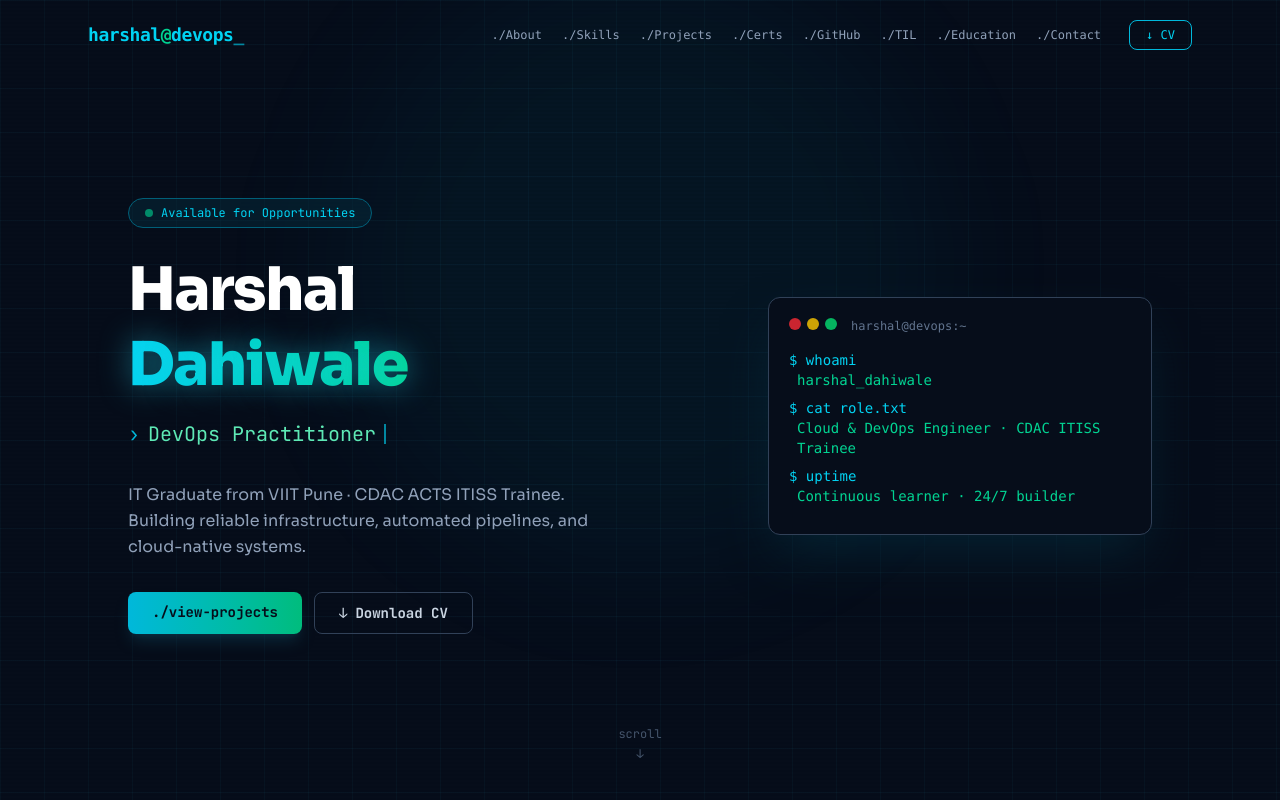
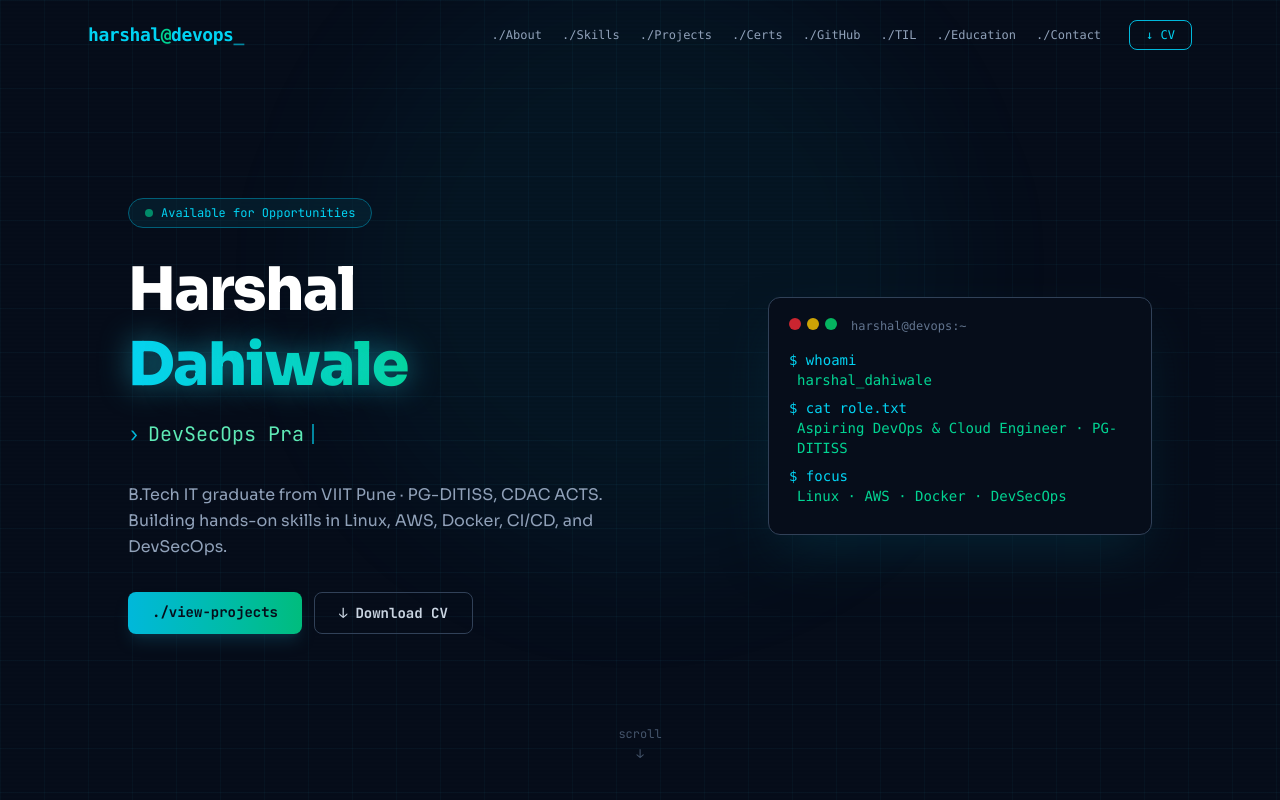
Before and after one commit to 30032003/my-portfolio, a React (Vite) app: page / in a window 1280 px wide. Shown: the top 800 px of the page. Built offline with nearby package versions, Linux system fonts and the light colour scheme.

Commit message:
Update portfolio hero section

```diff
--- a/src/App.jsx
+++ b/src/App.jsx
@@ -942,9 +942,9 @@ function TerminalPrompt() {
     { prompt: "$ whoami", out: "harshal_dahiwale" },
     {
       prompt: "$ cat role.txt",
-      out: "Cloud & DevOps Engineer · CDAC ITISS Trainee",
+      out: "Aspiring DevOps & Cloud Engineer · PG-DITISS",
     },
-    { prompt: "$ uptime", out: "Continuous learner · 24/7 builder" },
+    { prompt: "$ focus", out: "Linux · AWS · Docker · DevSecOps" },
   ];
   const [shown, setShown] = useState(0);
   useEffect(() => {
@@ -978,11 +978,10 @@ function TerminalPrompt() {
 ══════════════════════════════════════════════════════════════════ */
 export default function Portfolio() {
   const taglines = [
-    "Cloud Engineer",
-    "DevOps Practitioner",
-    "Linux Enthusiast",
+    "Aspiring DevOps & Cloud Engineer",
+    "DevSecOps Practitioner",
+    "Linux & AWS Learner",
     "Automation Builder",
-    "AWS Learner",
   ];
   const typed = useTypewriter(taglines);
   const [tilFilter, setTilFilter] = useState("All");
@@ -1051,10 +1050,10 @@ export default function Portfolio() {
               <span className="inline-block w-0.5 h-5 bg-cyan-400 animate-pulse" />
             </div>
             <p className="text-slate-400 leading-relaxed max-w-lg text-sm sm:text-base mb-8 mx-auto lg:mx-0">
-              IT Graduate from VIIT Pune · CDAC ACTS ITISS Trainee.
+              B.Tech IT graduate from VIIT Pune · PG-DITISS, CDAC ACTS.
               <br />
-              Building reliable infrastructure, automated pipelines, and
-              cloud-native systems.
+              Building hands-on skills in Linux, AWS, Docker, CI/CD, and
+              DevSecOps.
             </p>
             <div className="flex flex-wrap gap-3 justify-center lg:justify-start">
               <a
```
